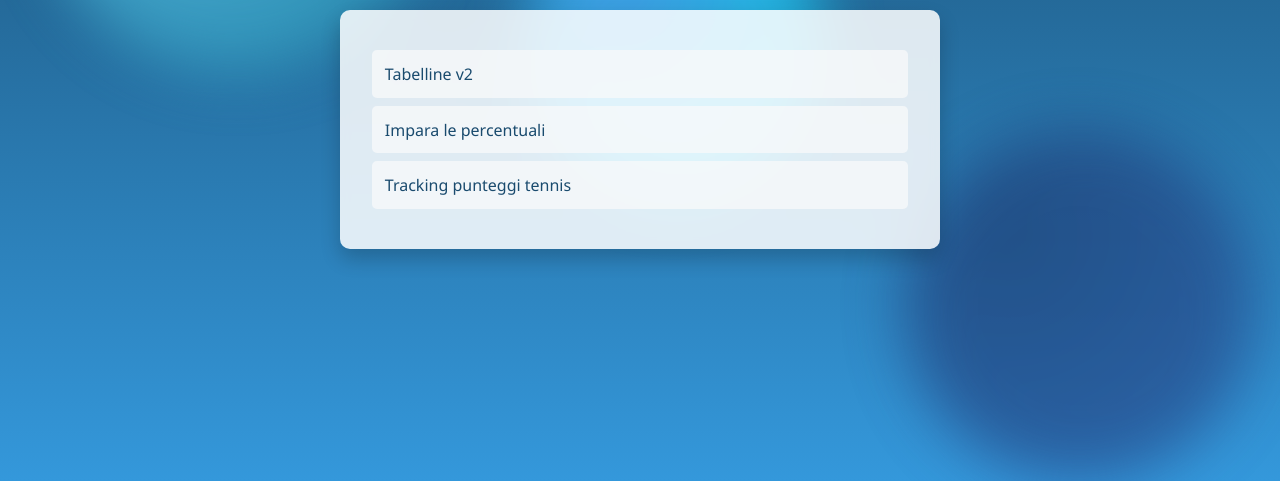
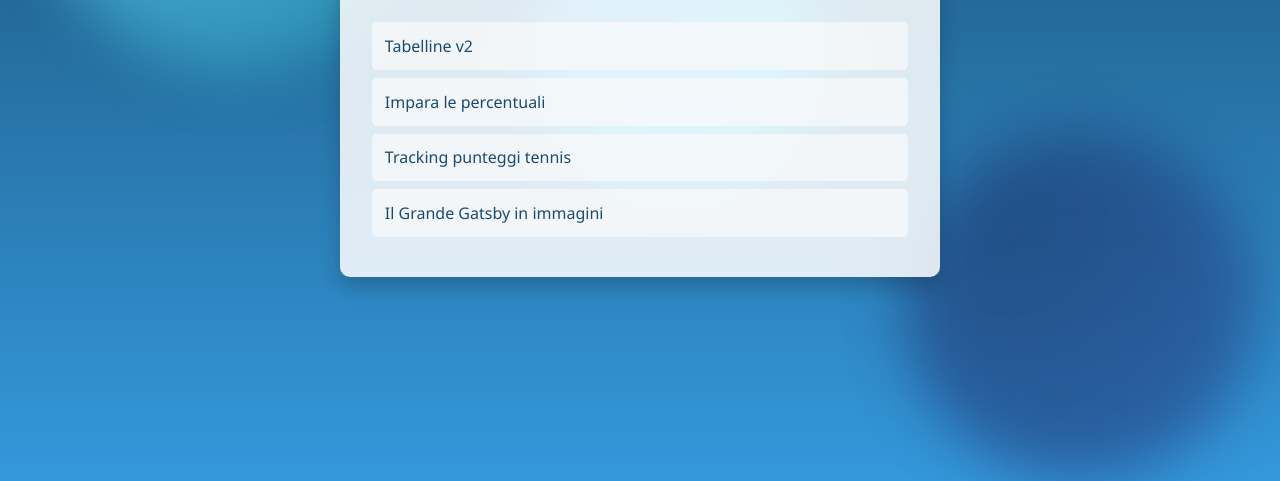
Before and after one commit to mainichitsukareru/mainichitsukareru.github.io, a plain HTML site: page index.html in a window 1280 px wide. Shown: the part 319-800 px from the top of the page. Drawn offline with Linux system fonts and the light colour scheme.

Commit message:
Add link to Gatsby picturebook in index.html

```diff
--- a/index.html
+++ b/index.html
@@ -210,6 +210,7 @@
         <a href="tabelline-v2/index.html">Tabelline v2</a>
         <a href="percentages/index.html">Impara le percentuali</a>
         <a href="ten-score-tracker/index.html">Tracking punteggi tennis</a>
+        <a href="gatsby-picturebook/index.html">Il Grande Gatsby in immagini</a>
         <!-- Qui potrai aggiungere altri link in futuro -->
     </div>
 </body>
```
